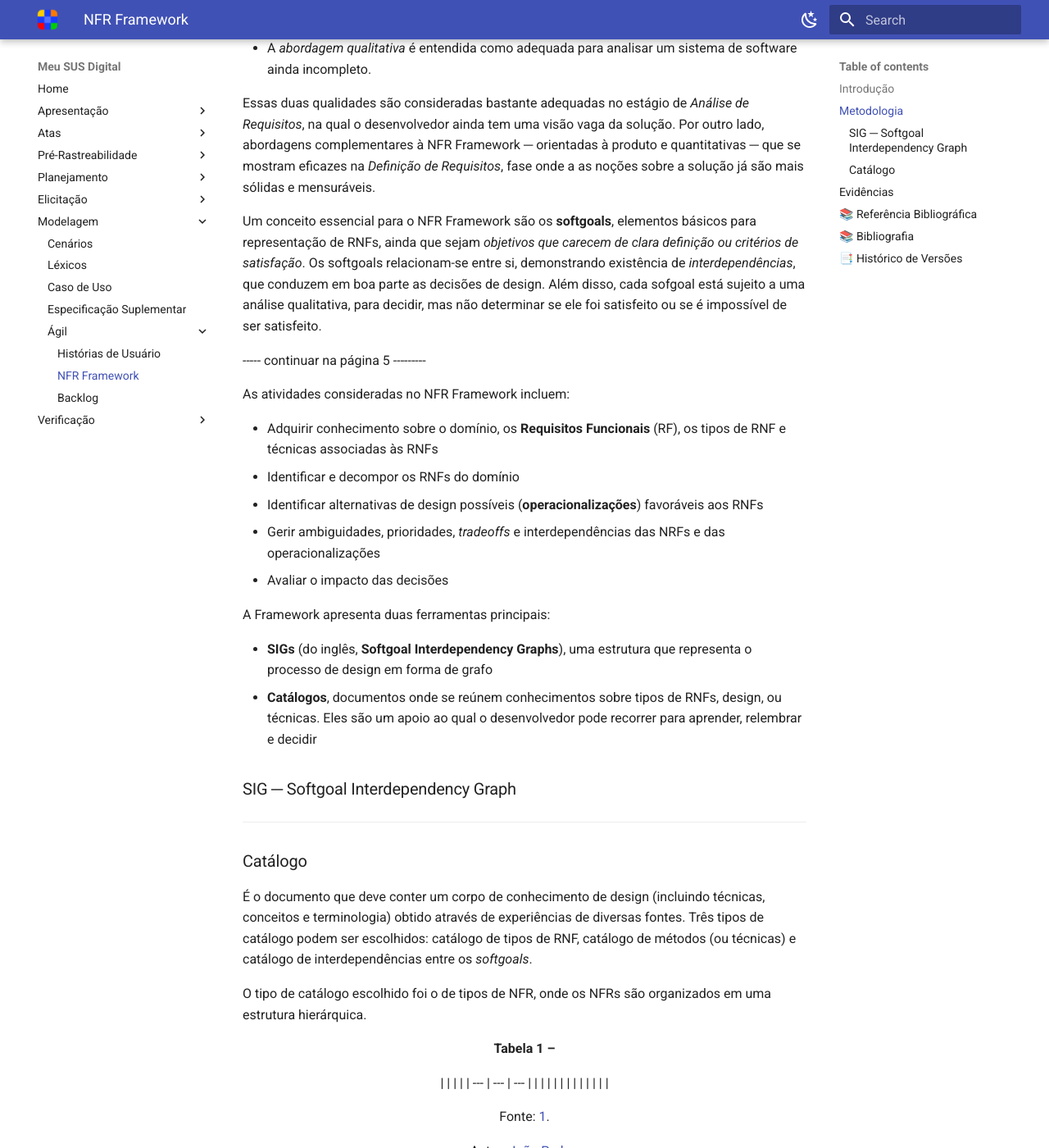
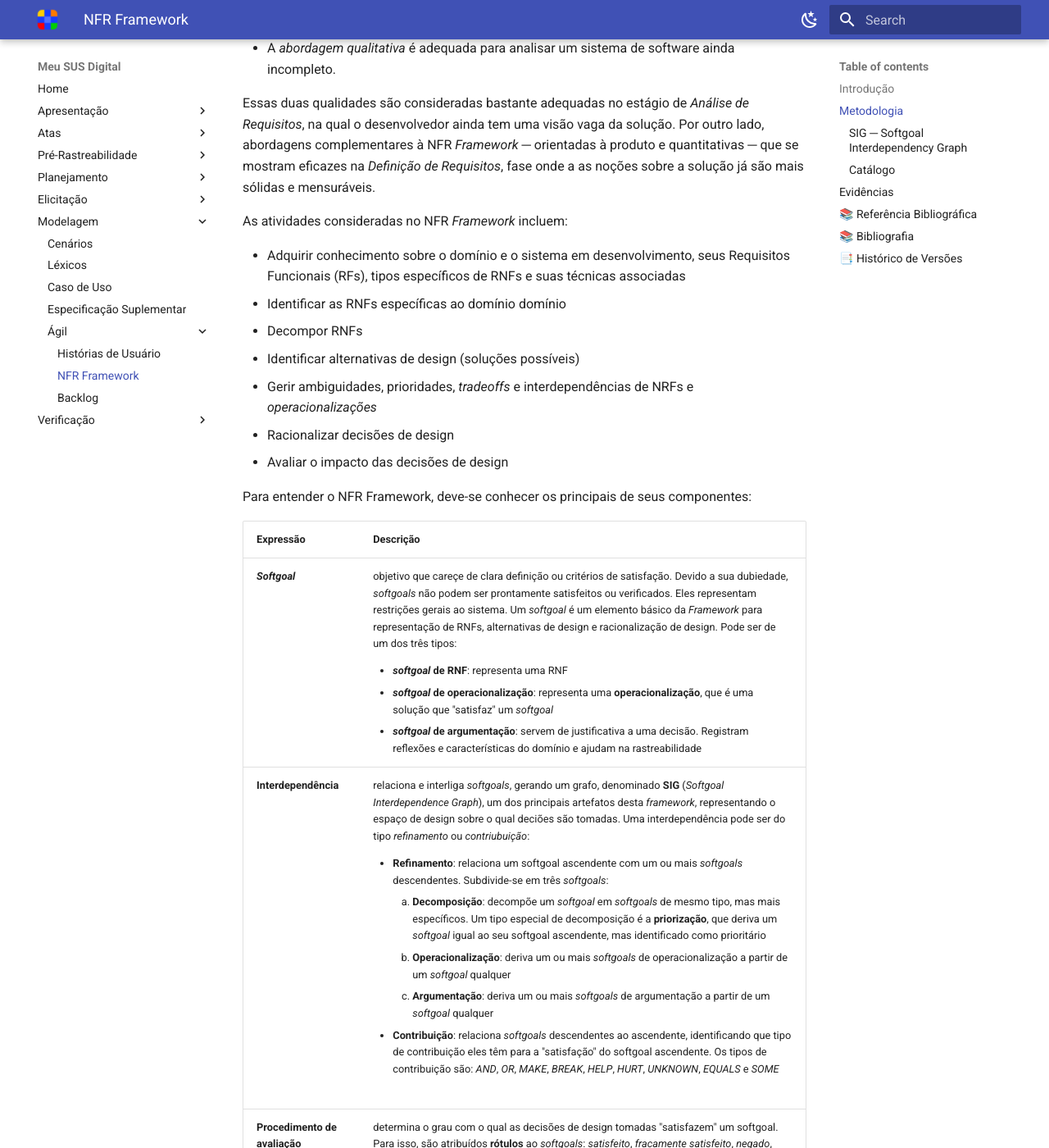
Before and after one commit to Requisitos-de-Software/2024.2-MeuSUSDigital, an MkDocs documentation site: the page built from docs/modelagem-agil/nfr-framework.md, in a window 1280 px wide and 1400 px high, scrolled down 530 px. Shown: the whole window at 82% size. Built offline with MkDocs 1.6.1 and Material for MkDocs 9.7.7, drawn with Linux system fonts in a browser that asks for light colours; some of the changed text lies outside the part shown.

Commit message:
continuando nfr framework

```diff
--- a/docs/modelagem-agil/nfr-framework.md
+++ b/docs/modelagem-agil/nfr-framework.md
@@ -4,64 +4,66 @@
 
 ## Metodologia
 
-Segundo seu criador <a id="anchor_bib_1" href="#REFBIB1">(CHUNG *et al*, 2000)</a>, o NFR Framework visa representar e analisar **Requisitos Não-Funcionais** (RNFs) para conduzir o desenvolvimento de uma solução adequada para um domínio particular. é prover e resgatar conhecimento adquirido sobre cada passo do processo de desenvolvimento de um software<a id="anchor_1" href="#REF1"><sup>1</sup></a>.
+Segundo seu criador <a id="anchor_bib_1" href="#REFBIB1">(CHUNG *et al*, 2000)</a>, o NFR *Framework* visa representar e analisar Requisitos Não-Funcionais (RNFs) para conduzir o desenvolvimento de uma solução adequada para um domínio particular. O papel da NFR *Framework* é prover alternativas de design e resgatar conhecimento adquirido sobre cada passo do processo de desenvolvimento de um software<a id="anchor_1" href="#REF1"><sup>1</sup></a>.
 
-A Framework possui uma abordagem **orientada à processo** e **qualitativa**. Esses aspectos foram adotados pelo autor por dois motivos principais:
+A *Framework* possui uma abordagem **orientada à processo** e **qualitativa**. Esses aspectos foram adotados pelo autor por dois motivos principais:
 
-- O *processo de desenvolvimento* é grandemente influenciado pelas NFRs, podendo elas auxiliar o desenvolvedor a tomar de decisões acertadas no design e na implementação da solução durante o processo.
-- A *abordagem qualitativa* é entendida como adequada para analisar um sistema de software ainda incompleto.
+- O *processo de desenvolvimento* é grandemente influenciado por NFRs. Elas podem auxiliar o desenvolvedor a tomar de decisões acertadas no design e na implementação da solução durante o processo.
+- A *abordagem qualitativa* é adequada para analisar um sistema de software ainda incompleto.
 
-Essas duas qualidades são consideradas bastante adequadas no estágio de *Análise de Requisitos*, na qual o desenvolvedor ainda tem uma visão vaga da solução. Por outro lado, abordagens complementares à NFR Framework ─ orientadas à produto e quantitativas ─ que se mostram eficazes na *Definição de Requisitos*, fase onde a as noções sobre a solução já são mais sólidas e mensuráveis.
+Essas duas qualidades são consideradas bastante adequadas no estágio de *Análise de Requisitos*, na qual o desenvolvedor ainda tem uma visão vaga da solução. Por outro lado, abordagens complementares à NFR *Framework* ─ orientadas à produto e quantitativas ─ que se mostram eficazes na *Definição de Requisitos*, fase onde a as noções sobre a solução já são mais sólidas e mensuráveis.
 
-Um conceito essencial para o NFR Framework são os **softgoals**, elementos básicos para representação de RNFs, ainda que sejam *objetivos que carecem de clara definição ou critérios de satisfação*. Os softgoals relacionam-se entre si, demonstrando existência de *interdependências*, que conduzem em boa parte as decisões de design. Além disso, cada sofgoal está sujeito a uma análise qualitativa, para decidir, mas não determinar se ele foi satisfeito ou se é impossível de ser satisfeito.
+As atividades consideradas no NFR *Framework* incluem:
 
------ continuar na página 5 ---------
+- Adquirir conhecimento sobre o domínio e o sistema em desenvolvimento, seus Requisitos Funcionais (RFs), tipos específicos de RNFs e suas técnicas associadas
+- Identificar as RNFs específicas ao domínio domínio
+- Decompor RNFs
+- Identificar alternativas de design (soluções possíveis)
+- Gerir ambiguidades, prioridades, *tradeoffs* e interdependências de NRFs e *operacionalizações*
+- Racionalizar decisões de design
+- Avaliar o impacto das decisões de design
 
-As atividades consideradas no NFR Framework incluem:
+Para entender o NFR Framework, deve-se conhecer os principais de seus componentes:
 
-- Adquirir conhecimento sobre o domínio, os **Requisitos Funcionais** (RF), os tipos de RNF e técnicas associadas às RNFs
-- Identificar e decompor os RNFs do domínio
-- Identificar alternativas de design possíveis (**operacionalizações**) favoráveis aos RNFs
-- Gerir ambiguidades, prioridades, *tradeoffs* e interdependências das NRFs e das operacionalizações
-- Avaliar o impacto das decisões
+| Expressão | Descrição |
+| --------- | --------- |
+| ***Softgoal*** | objetivo que careçe de clara definição ou critérios de satisfação. Devido a sua dubiedade, *softgoals* não podem ser prontamente satisfeitos ou verificados. Eles representam restrições gerais ao sistema. Um *softgoal* é um elemento básico da *Framework* para representação de RNFs, alternativas de design e racionalização de design. Pode ser de um dos três tipos: <ul> <li>***softgoal* de RNF**: representa uma RNF</li> <li>***softgoal* de operacionalização**: representa uma **operacionalização**, que é uma solução que "satisfaz" um *softgoal* </li> <li>***softgoal* de argumentação**: servem de justificativa a uma decisão. Registram reflexões e características do domínio e ajudam na rastreabilidade</li> </ul> |
+| **Interdependência** | relaciona e interliga *softgoals*, gerando um grafo, denominado **SIG** (*Softgoal Interdependence Graph*), um dos principais artefatos desta *framework*, representando o espaço de design sobre o qual deciões são tomadas. Uma interdependência pode ser do tipo *refinamento* ou *contriubuição*: <ul> <li>**Refinamento**: relaciona um softgoal ascendente com um ou mais *softgoals* descendentes. Subdivide-se em três *softgoals*: <ol> <li>**Decomposição**: decompõe um *softgoal* em *softgoals* de mesmo tipo, mas mais específicos. Um tipo especial de decomposição é a **priorização**, que deriva um *softgoal* igual ao seu softgoal ascendente, mas identificado como prioritário</li> <li>**Operacionalização**: deriva um ou mais *softgoals* de operacionalização a partir de um *softgoal* qualquer</li> <li>**Argumentação**: deriva um ou mais *softgoals* de argumentação a partir de um *softgoal* qualquer</li> </ol> </li> <li>**Contribuição**: relaciona *softgoals* descendentes ao ascendente, identificando que tipo de contribuição eles têm para a "satisfação" do softgoal ascendente. Os tipos de contribuição são: *AND*, *OR*, *MAKE*, *BREAK*, *HELP*, *HURT*, *UNKNOWN*, *EQUALS* e *SOME*</li><ol></ol> </ul> |
+| **Procedimento de avaliação** | determina o grau com o qual as decisões de design tomadas "satisfazem" um softgoal. Para isso, são atribuídos **rótulos** ao *softgoals*: *satisfeito*, *fracamente satisfeito*, *negado*, *fracamente negado*, *conflitante*, *indeterminado*. As decisões de design (e consequente atribuição de rótulos) ocorrem na base do SIG, a partir dos *softgoals* derivados, e são propagados em ascendência |
+| **Métodos** | também chamados **métodos de refinamento**, são procedimentos usados para refinamento sistemático de *softgoals* ou interdependências em um SIG. Possuem tipos análogos aos da interdependência: <ul> <li>Métodos de decomposição de NFR</li> <li>Métodos de operacionalização: aplicados após as NFRs (em forma de *softgoals*) estarem suficientemente refinadas pelo tipo de método anterior</li> <li>Métodos de argumentação</li> </ul> Cada instanciação de um método resulta em uma **interdependência explícita**. Métodos podem ser reunidos e organizados em **Catálogos** e consultados pelo desenvolvedor |
+| **Correlações** | -------São?------- **interdependências implícitas/inferidas**. Correlações também ajudam a compor o SIG e podem ser reunidas em catálogos |
 
-A Framework apresenta duas ferramentas principais:
+- **Catálogos**, documentos onde se reúnem conhecimentos sobre tipos de RNFs, design, ou técnicas. Eles são um apoio ao qual o desenvolvedor pode recorrer para aprender, relembrar e decidir.
 
-- **SIGs** (do inglês, **Softgoal Interdependency Graphs**), uma estrutura que representa o processo de design em forma de grafo
-- **Catálogos**, documentos onde se reúnem conhecimentos sobre tipos de RNFs, design, ou técnicas. Eles são um apoio ao qual o desenvolvedor pode recorrer para aprender, relembrar e decidir
+### SIG ─ *Softgoal Interdependency Graph*
 
-### SIG ─ Softgoal Interdependency Graph
+O SIG é uma estrutura em grafo constituída de nós, que são os *softgoals*. Um dos possíveis papéis de um *softgoal* é representar um requisito forma abstrata e pouco clara. Esse *softgoal* deve então ser decomposto em outros *softgoals*. Decomposições podem ser do tipo AND ou OR:
 
----
+- AND: indica que todos os *softgoals* derivados devem ser atendidos
+
+----por notação 1 aqui-----
+
+Entretanto, mesmo que os *softgoals* sejam refinados, eles ainda não apresentam de forma clara como eles devem ser alcançados. Para que seja possível identificar as *operacionalizações* (isto é, as técnicas de desenvolvimento adequadas para atender aos *softgoals*), análises em diversas etapas do processo devem ser feitas sobre: ambiguidades, prioridades, *tradeoffs*, informações do domínio e das organizações envolvidas, etc. Operacionalizações são um segundo tipo de *softgoal* que faz parte do SIG.
+
+----por notação 2 aqui------
+
+
 
 ### Catálogo
 
 É o documento que deve conter um corpo de conhecimento de design (incluindo técnicas, conceitos e terminologia) obtido através de experiências de diversas fontes. Três tipos de catálogo podem ser escolhidos: catálogo de tipos de RNF, catálogo de métodos (ou técnicas) e catálogo de interdependências entre os *softgoals*.
 
+Desenvolvedores podem se utilizar de catálogos preexistentes e extendê-los e refiná-los conforme o andamento do projeto.
 O tipo de catálogo escolhido foi o de tipos de NFR, onde os NFRs são organizados em uma estrutura hierárquica.
-
-<center>
-    <p><strong>Tabela 1 – </strong></p>
-
-|  |  |  |
-| --- | --- | --- |
-|  |  |  |
-|  |  |  |
-|  |  |  |
-
-<p>Fonte: <a id="anchor_bib_1" href="#REFBIB1">1</a>.</p>
-<p>Autor: <a href="https://github.com/JoosPerro">João Pedro</a>.</p>
-
-</center>
 
 ---
 
 ## Evidências
 
 <center>
-    <p><strong>Figura 1 – NFR Framework e softgoals</strong></p>
+    <p><strong>Figura 1 – NFR *Framework* e *softgoals*</strong></p>
 
-![NFR Framework e Softgoals](../verificacao/referencias/entr4-rnf-intro&softgoals.png)
+![NFR Framework e softgoals](../verificacao/referencias/entr4-rnf-intro&softgoals.png)
 
 <p>Fonte: <a id="anchor_bib_1" href="#REFBIB1">Non-Functional Requirements in Software Engineering</a>.</p>
 
```
Also changed, not shown: docs/verificacao/referencias/entr4-nfr-notation-0.png (added), docs/verificacao/referencias/entr4-nfr-notation-1.png (added), docs/verificacao/referencias/entr4-nfr-notation-2.png (added).
